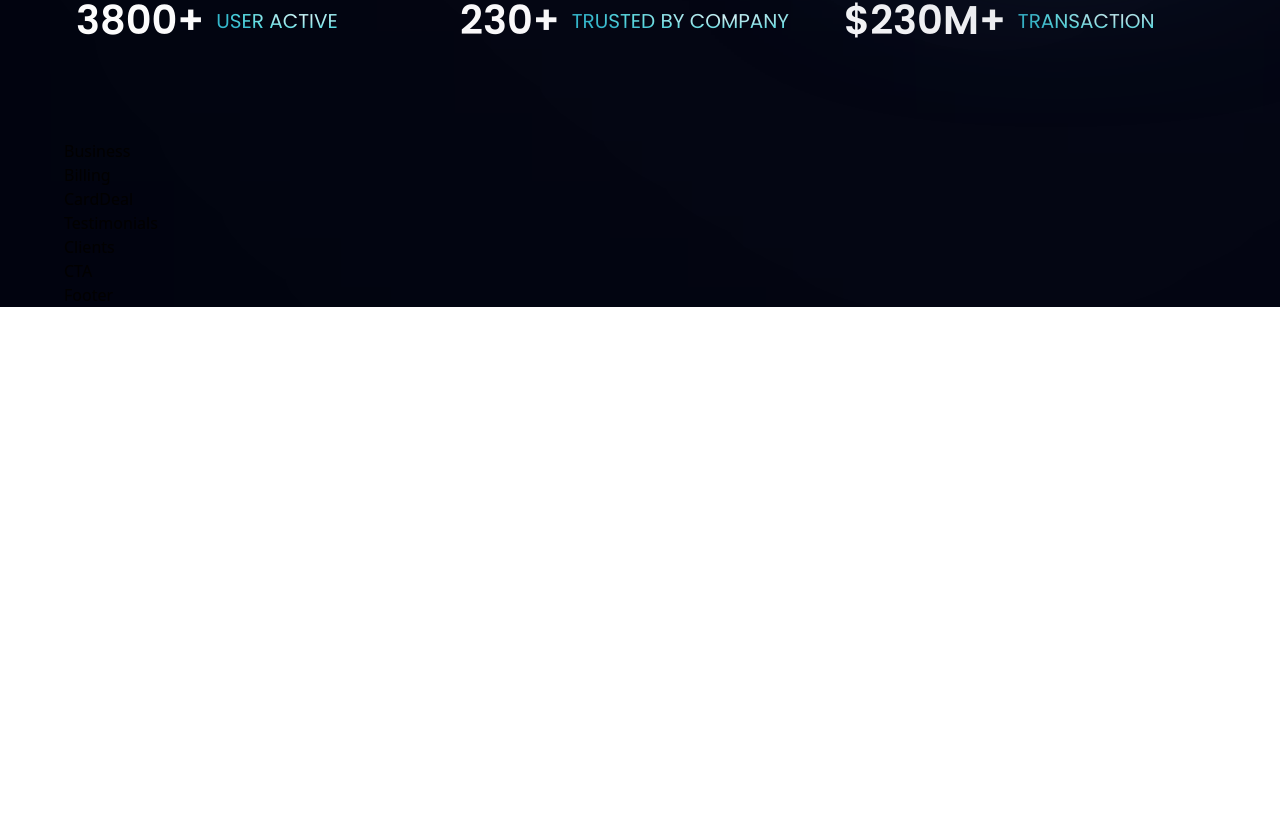
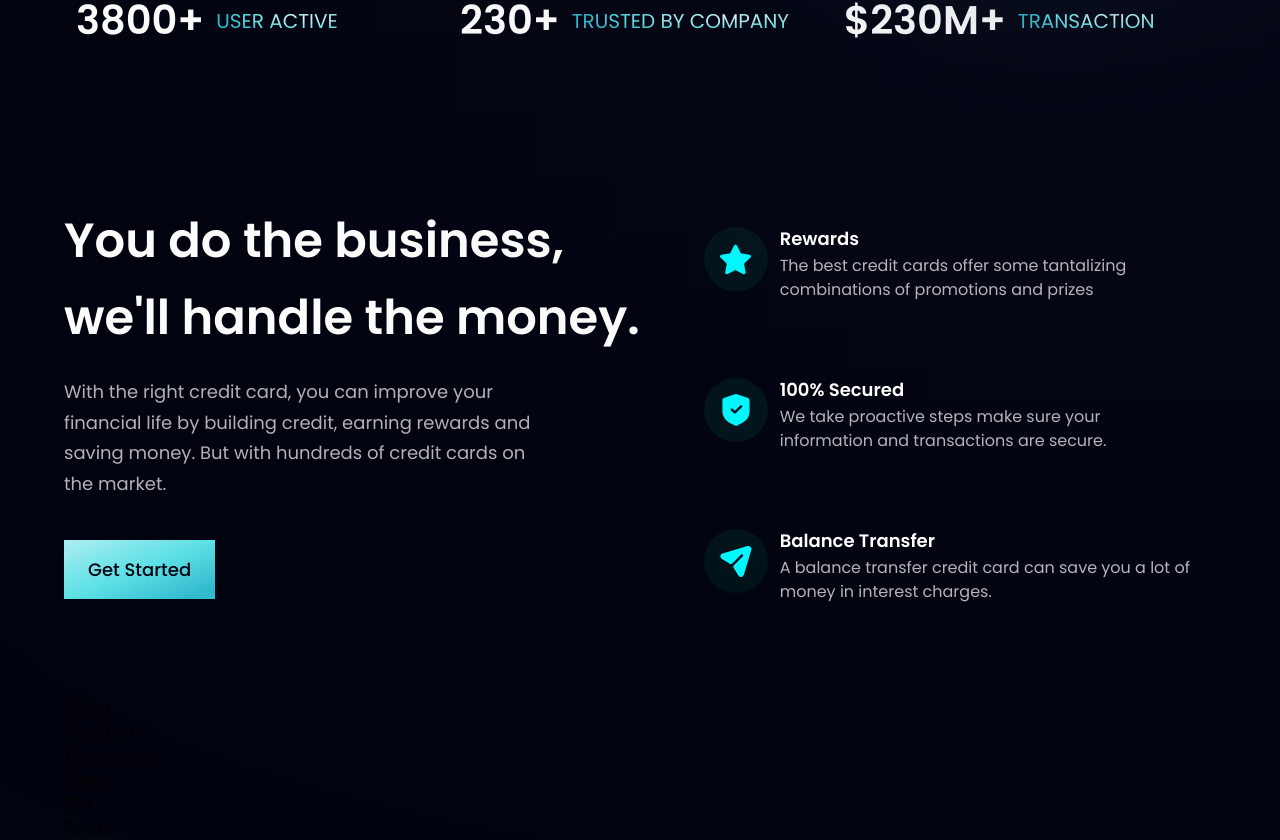
Before and after one commit to STYersonH/Bank-modern-app, a React (Vite) app: page / in a window 1280 px wide. Shown: the part 806-1646 px from the top of the page. Before the commit the page ends 1113 px from the top, so only its background shows below. Built offline with nearby package versions, Linux system fonts and the light colour scheme.

Commit message:
adding Bussines section

```diff
--- a/src/components/Business.jsx
+++ b/src/components/Business.jsx
@@ -1,7 +1,55 @@
 import React from "react";
+import { features } from "../constants";
+import styles, { layout } from "../style";
+import Button from "./Button";
+
+const FeatureCard = ({ icon, title, content, index }) => {
+  return (
+    <div
+      className={`flex flex-row p-6 rounded-[20px] ${
+        index !== features.length - 1 ? "mb-6" : "mb-0"
+      } feature-card`}
+    >
+      <div
+        className={`w-[64px] h-[64px] rounded-full ${styles.flexCenter} bg-dimBlue`}
+      >
+        <img src={icon} alt="icon" className="w-[50%] h-[50%] object-contain" />
+      </div>
+      <div className="flex-1 flex flex-col ml-3">
+        <h4 className="font-poppins text-white font-semibold text-[18px] leading-[23px] mb-1">
+          {title}
+        </h4>
+        <p className="font-poppins text-dimWhite font-normal text-[16px] leading-[24px] mb-1">
+          {content}
+        </p>
+      </div>
+    </div>
+  );
+};
 
 const Business = () => {
-  return <div>Business</div>;
+  return (
+    <section id="features" className={layout.section}>
+      <div>
+        <h2 className={styles.heading2}>
+          You do the business, <br className="sm:block hidden" /> we'll handle
+          the money.
+        </h2>
+        <p className={`${styles.paragraph} max-w-[470px] mt-5`}>
+          With the right credit card, you can improve your financial life by
+          building credit, earning rewards and saving money. But with hundreds
+          of credit cards on the market.
+        </p>
+
+        <Button styles="mt-10" />
+      </div>
+      <div className={`${layout.sectionImg} flex-col`}>
+        {features.map((feature, index) => (
+          <FeatureCard key={feature.id} {...feature} index={index} />
+        ))}
+      </div>
+    </section>
+  );
 };
 
 export default Business;
--- a/src/components/Button.jsx
+++ b/src/components/Button.jsx
@@ -1,7 +1,14 @@
 import React from "react";
 
-const Button = () => {
-  return <div>Button</div>;
+const Button = ({ styles }) => {
+  return (
+    <button
+      type="button"
+      className={`py-4 px-6 bg-blue-gradient font-poppins font-medium text-[18px] text-primary outline-none ${styles}`}
+    >
+      Get Started
+    </button>
+  );
 };
 
 export default Button;
```
